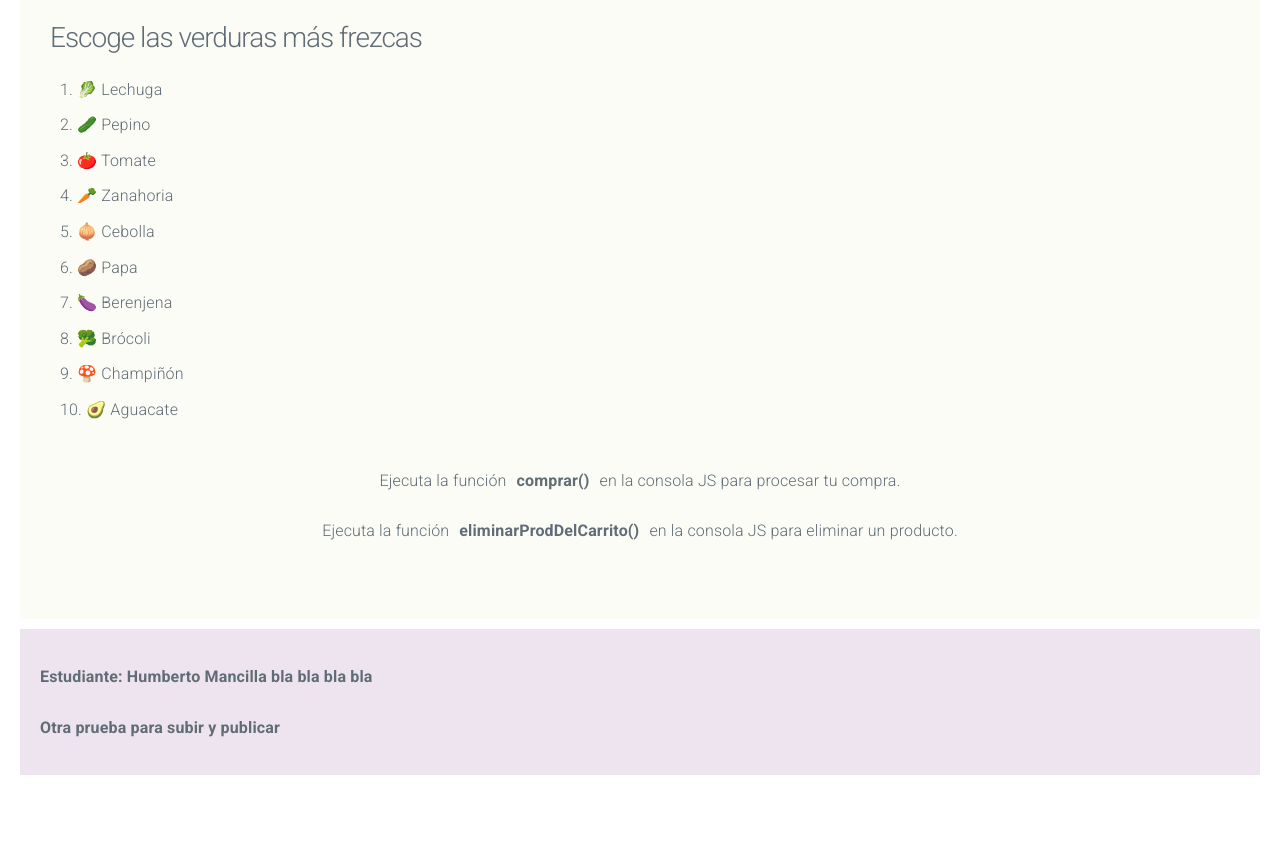
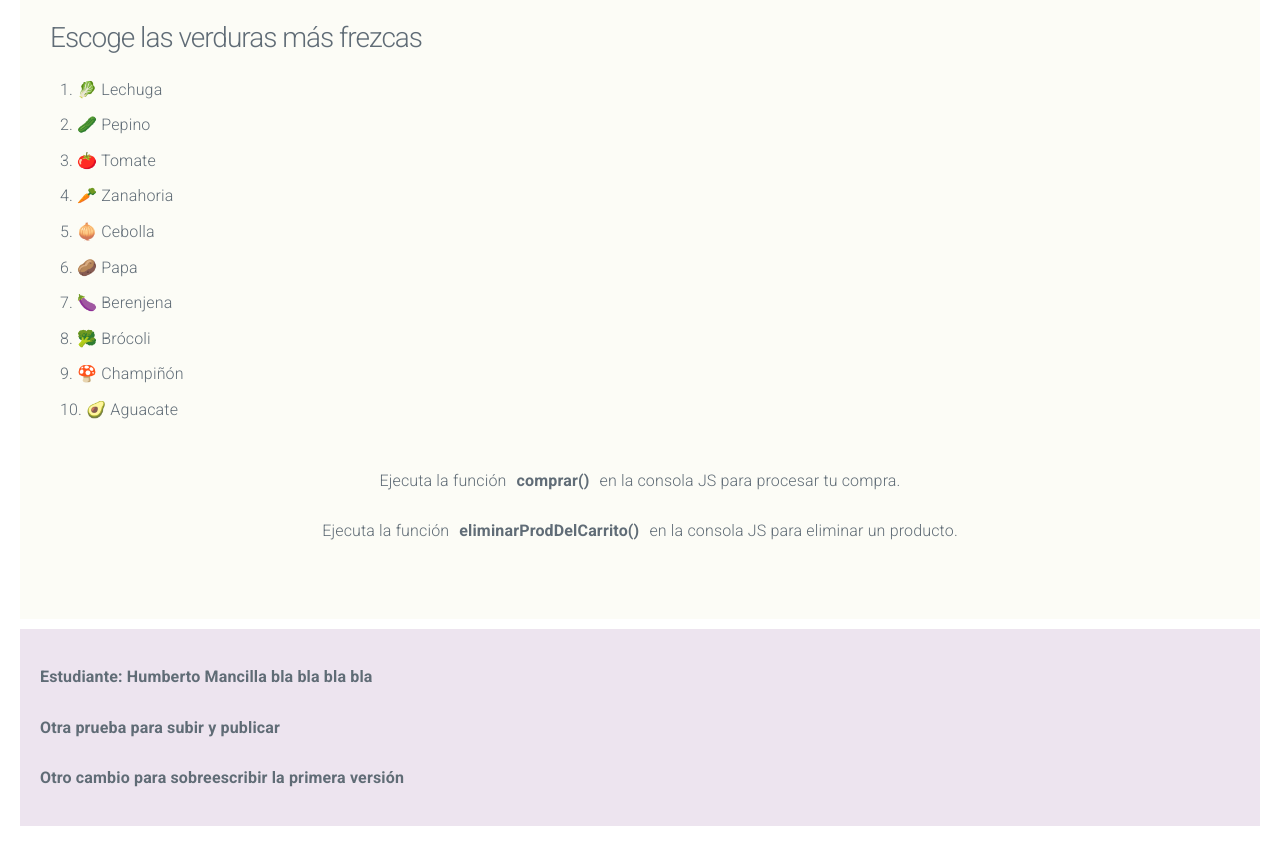
Before and after one commit to devmancilla/github, a plain HTML site: page index.html in a window 1280 px wide. Shown: the part 160-1006 px from the top of the page. Before the commit the page ends 955 px from the top, so only its background shows below. Drawn offline with nearby package versions, Linux system fonts and the light colour scheme.

Commit message:
Cambio de test

```diff
--- a/index.html
+++ b/index.html
@@ -45,6 +45,7 @@
         <br>
         <p>Estudiante: Humberto Mancilla bla bla bla bla</p>
         <p>Otra prueba para subir y publicar</p>
+        <p>Otro cambio para sobreescribir la primera versión</p>
     </footer>
 </body>
 </html>
```
